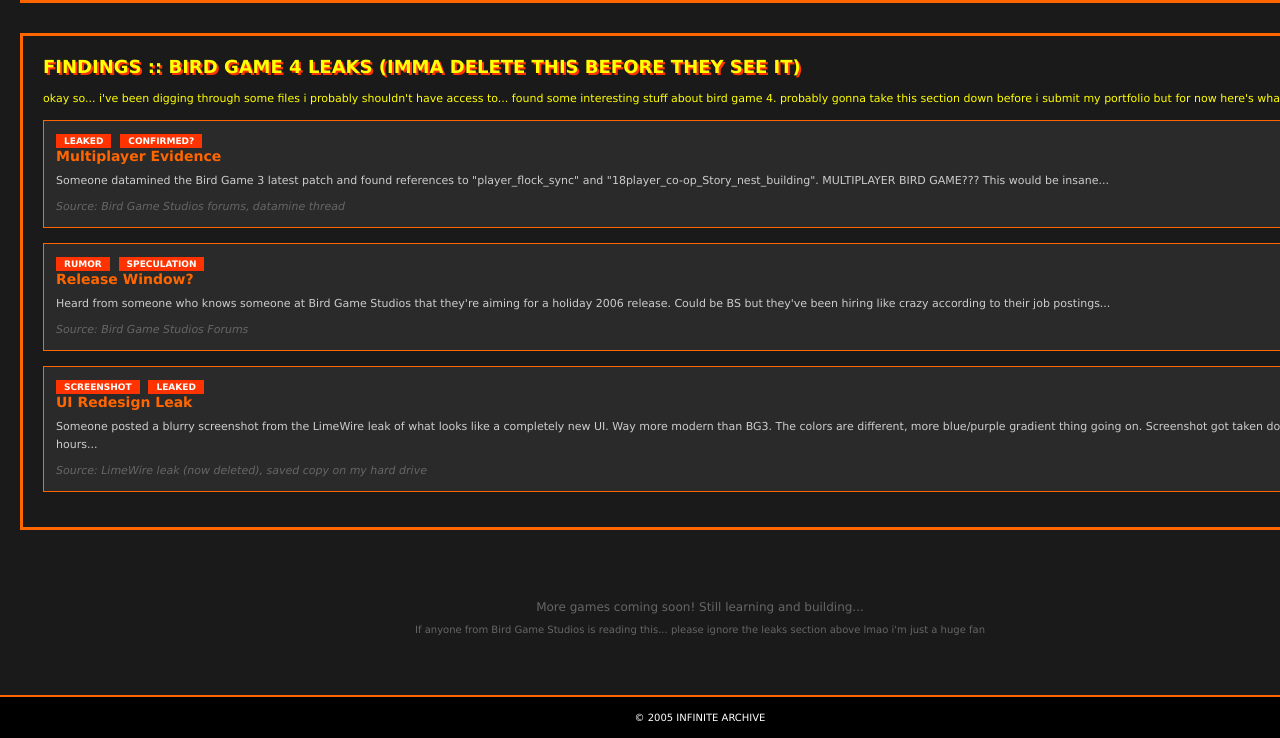
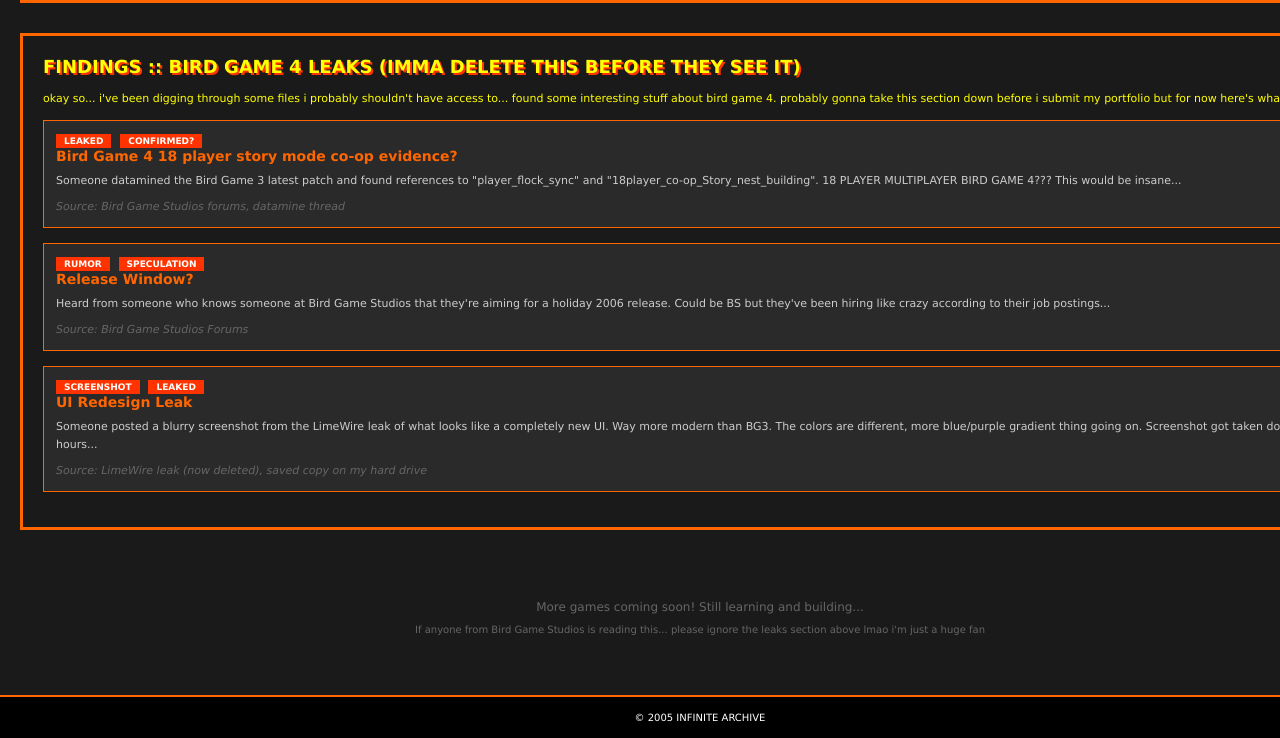
Before and after one commit to nobodyknowsmefr/sillyfunmarkers, a plain HTML site: page Games.html in a window 1280 px wide. Shown: the part 1998-2736 px from the top of the page. Drawn offline with Linux system fonts and the light colour scheme.

Commit message:
Update Games.html

```diff
--- a/Games.html
+++ b/Games.html
@@ -361,8 +361,8 @@
                 <div class="leak-item">
                     <span class="leak-tag">LEAKED</span>
                     <span class="leak-tag">CONFIRMED?</span>
-                    <h4>Multiplayer Evidence</h4>
-                    <p>Someone datamined the Bird Game 3 latest patch and found references to "player_flock_sync" and "18player_co-op_Story_nest_building". MULTIPLAYER BIRD GAME??? This would be insane...</p>
+                    <h4>Bird Game 4 18 player story mode co-op evidence?</h4>
+                    <p>Someone datamined the Bird Game 3 latest patch and found references to "player_flock_sync" and "18player_co-op_Story_nest_building". 18 PLAYER MULTIPLAYER BIRD GAME 4??? This would be insane...</p>
                     <p style="color: #666; margin-top: 8px; font-style: italic;">Source: Bird Game Studios forums, datamine thread</p>
                 </div>
 
@@ -500,4 +500,5 @@
 /*]]>*/
 </script>
 </body>
+
 </html>
```
